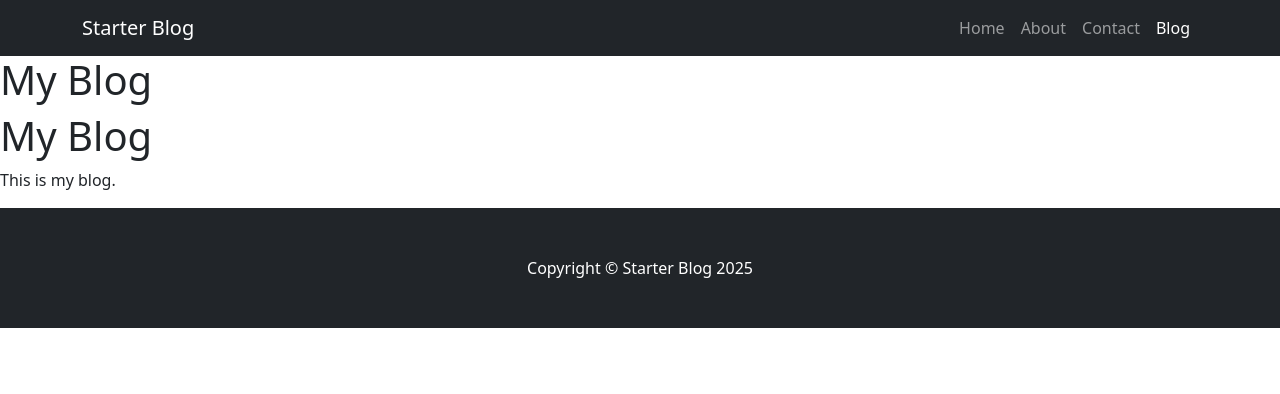
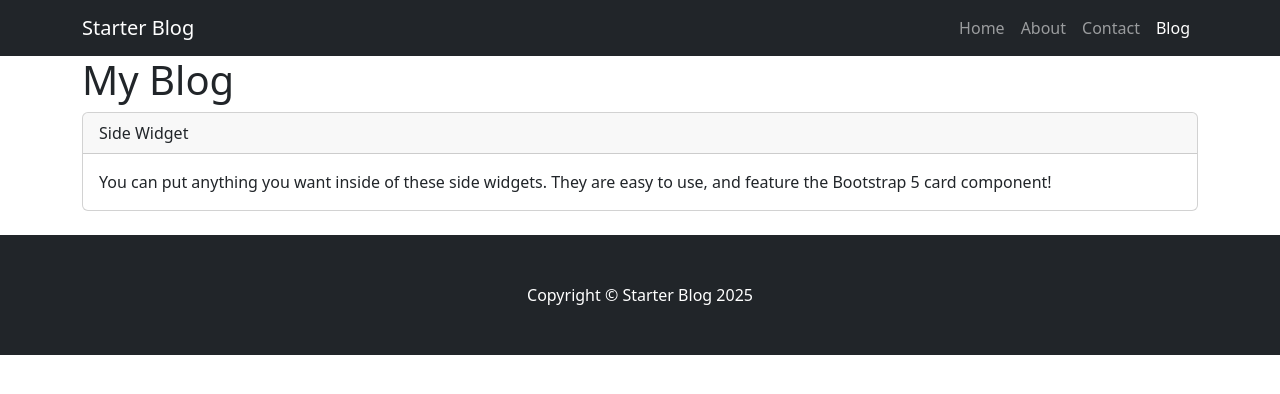
Before and after one commit to johnclamy/blogwebsiteproject, a Django app: page /blog/ in a window 1280 px wide. Shown: the top 394 px of the page. Run offline with Django 5.2, Linux system fonts and the light colour scheme; data that the repository does not hold is empty.

Commit message:
add a div wrapper to the blog pages app

```diff
--- a/website/blog/templates/blog/base.html
+++ b/website/blog/templates/blog/base.html
@@ -24,13 +24,23 @@
             </div>
         </nav>
 
-        <main>
-            {% block content %}{% endblock content %}
-        </main>
-        <aside>
-            <h1>My Blog</h1>
-            <p>This is my blog.</p>
-        </aside>
+        <!-- Page content -->
+        <div class="container">
+            <div class="row">
+                <!-- Blog entries-->
+                <main>
+                    {% block content %}{% endblock content %}
+                </main>
+
+                <!-- Side widgets-->
+                <aside>
+                    <div class="card mb-4">
+                        <div class="card-header">Side Widget</div>
+                        <div class="card-body">You can put anything you want inside of these side widgets. They are easy to use, and feature the Bootstrap 5 card component!</div>
+                    </div>
+                </aside>
+            </div>
+        </div>
 
         <!-- Footer-->
         <footer class="py-5 bg-dark">
```
